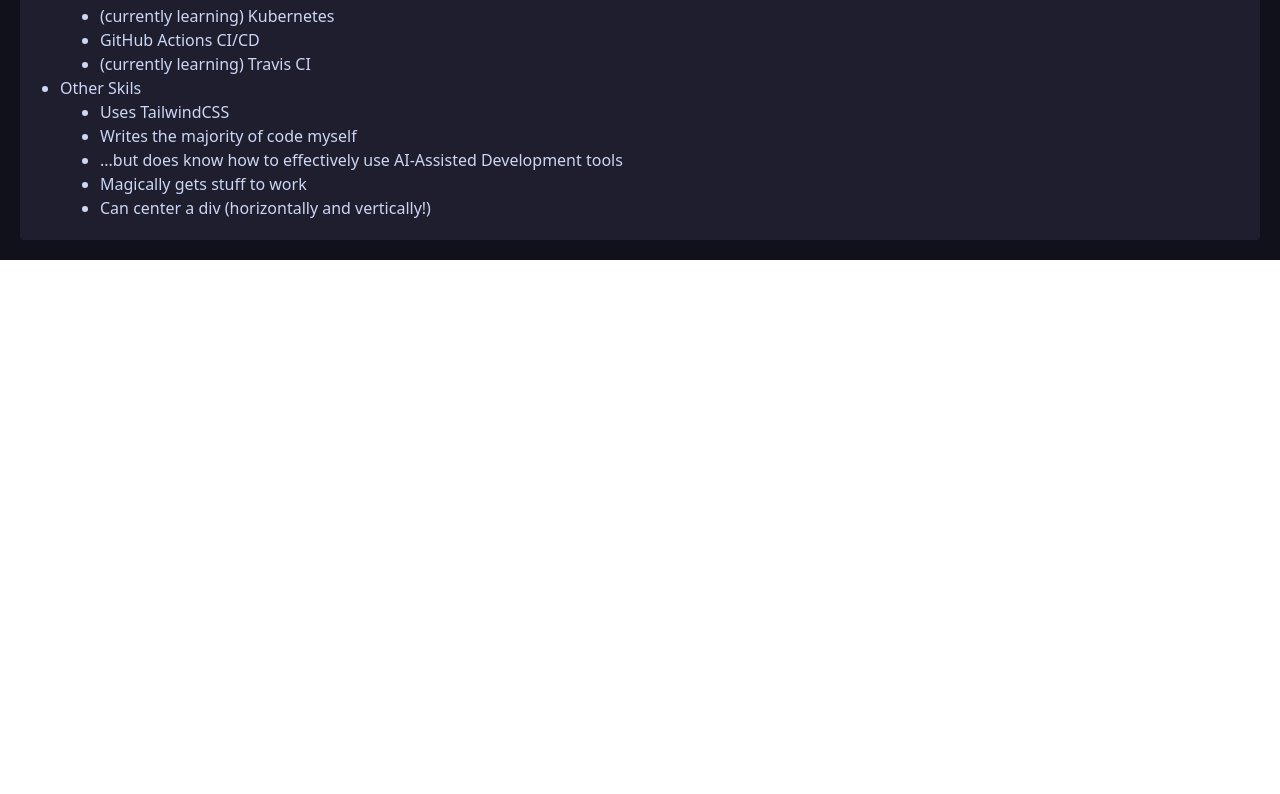
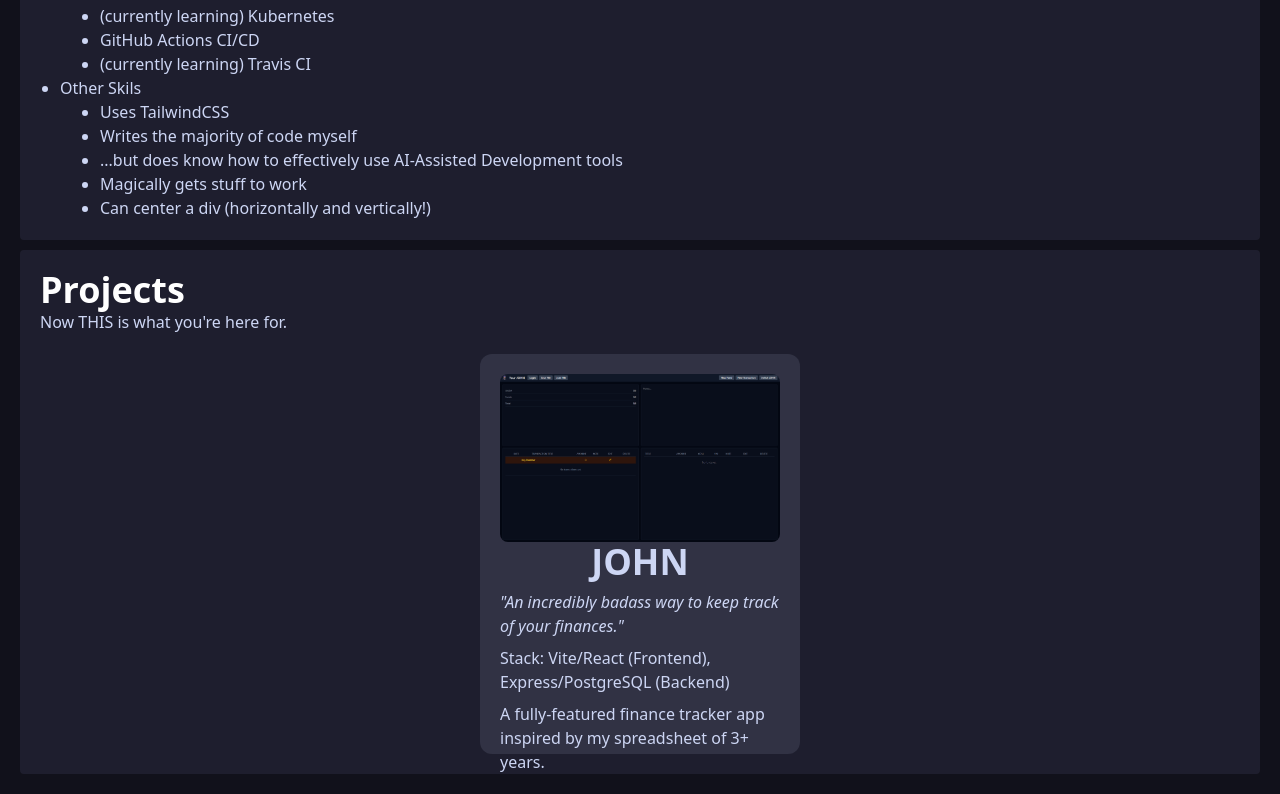
Before and after one commit to wietyy/portfolio, a Vue app: page / in a window 1280 px wide. Shown: the part 1667-2461 px from the top of the page. Before the commit the page ends 1927 px from the top, so only its background shows below. Built offline with nearby package versions, Linux system fonts and the light colour scheme.

Commit message:
Added demo of projects section, sucks currently but meh

```diff
--- a/src/App.vue
+++ b/src/App.vue
@@ -155,7 +155,7 @@
                     <li class="ml-10">Redis</li>
                     <li class="ml-10">SQLite (for edge development and on-device applications)</li>
                 <li>Operating Systems</li>
-                        <img src="https://raw.githubusercontent.com/garrett/Tux/refs/heads/main/tux.svg" width="100" alt="my goat tux the penguin">
+                        <img src="https://raw.githubusercontent.com/garrett/Tux/refs/heads/main/tux.svg" width="100" alt="my goat tux the penguin" title="my goat tux the penguin">
                 <li>Deployment Systems</li>
                     <li class="ml-10">Docker / Podman</li>
                     <li class="ml-10">(currently learning) Kubernetes</li>
@@ -169,5 +169,20 @@
                     <li class="ml-10">Can center a div (horizontally and vertically!)</li>
             </ul>
         </div>
+
+        <!-- Projects section (here we go) -->
+         <div id="projects" class="bg-[#1e1e2e] mt-2.5 rounded p-5">
+            <b class="text-4xl text-white">Projects</b>
+            <p class="text-[#cdd6f4]">Now THIS is what you're here for.</p>
+            <div class="flex justify-center mt-5">
+                <div class="bg-[#313244] p-5 mx-2.5 h-[50vh] max-w-[25vw] rounded-xl flex flex-col">
+                        <img src="./assets/john.png" alt="john demo image" class="rounded-lg max-h-1/2">
+                        <b class="text-4xl text-[#cdd6f4] flex justify-center">JOHN</b>
+                        <i class="text-[#cdd6f4] mt-2">"An incredibly badass way to keep track of your finances."</i>
+                        <p class="text-[#cdd6f4] mt-2">Stack: Vite/React (Frontend), Express/PostgreSQL (Backend)</p>
+                        <p class="text-[#cdd6f4] mt-2">A fully-featured finance tracker app inspired by my spreadsheet of 3+ years.</p>
+                </div>
+            </div>
+         </div>
     </div>
 </template>
```
Also changed, not shown: src/assets/john.png (added).
